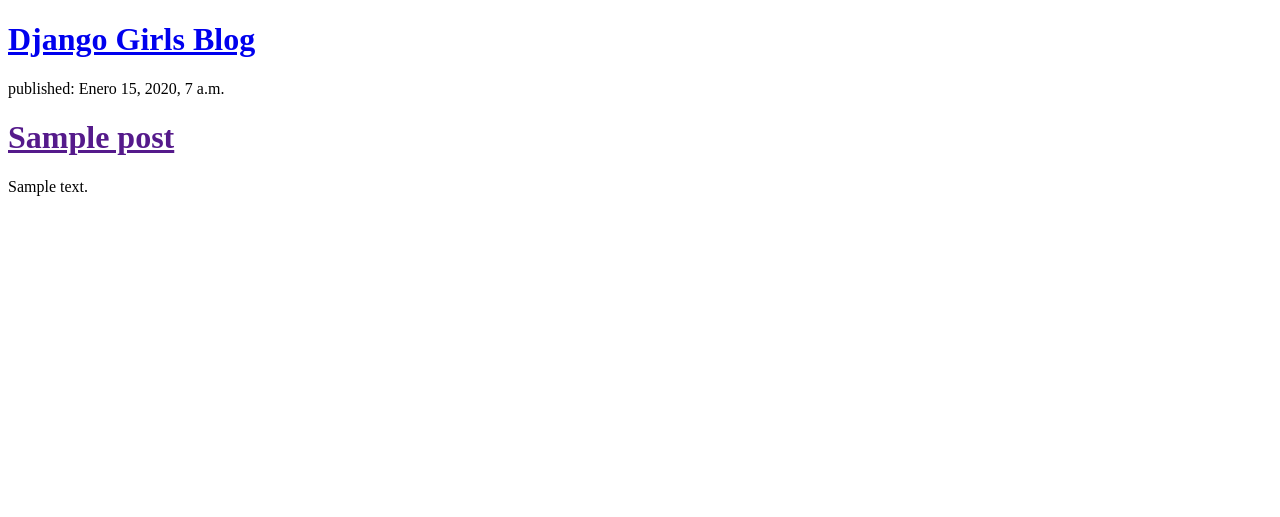
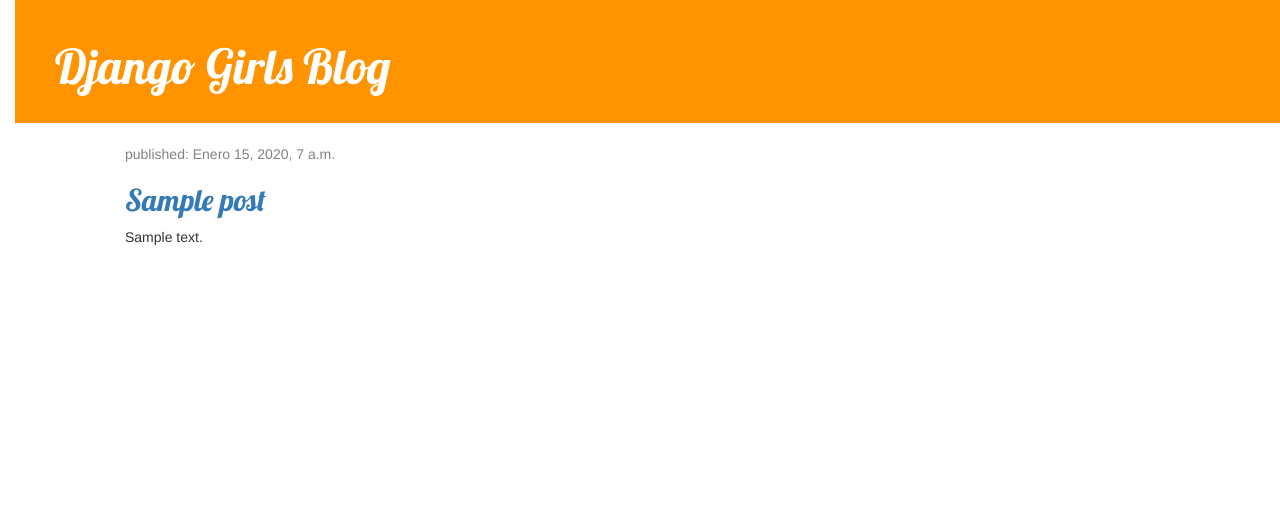
Before and after one commit to lurumbo/my-first-blog, a Django app: template blog/templates/blog/post_list.html in a window 1280 px wide. Shown: the top 517 px of the page. Run offline with Django 3.2, Linux system fonts and the light colour scheme; the template is opened without the code that fills it: values that come from a table or form of the project are taken from there, others are empty; tables that the repository leaves empty hold one stand-in row (values such as "Sample post"); some libraries are stand-ins or nearby versions.

Commit message:
Added view and template for detailed blog post as well as CSS for the site.

```diff
--- /dev/null
+++ b/blog/static/css/blog.css
@@ -0,0 +1,56 @@
+body {
+    padding-left: 15px;
+}
+
+h1 a {
+    color: #FCA205;
+    font-family: 'Lobster';
+}
+
+.page-header {
+    background-color: #ff9400;
+    margin-top: 0;
+    padding: 20px 20px 20px 40px;
+}
+
+.page-header h1, .page-header h1 a, .page-header h1 a:visited, .page-header h1 a:active {
+    color: #ffffff;
+    font-size: 36pt;
+    text-decoration: none;
+}
+
+
+.content {
+    margin-left: 40px;
+}
+
+h1, h2, h3, h4 {
+    font-family: 'Lobster', cursive;
+}
+
+.date {
+    color: #828282;
+}
+
+.save {
+    float: right;
+}
+
+.post-form textarea, .post-form input {
+    width: 100%;
+}
+
+.top-menu, .top-menu:hover, .top-menu:visited {
+    color: #ffffff;
+    float: right;
+    font-size: 26pt;
+    margin-right: 20px;
+}
+
+.post {
+    margin-bottom: 70px;
+}
+
+.post h1 a, .post h1 a:visited {
+    color: #000000;
+}
--- /dev/null
+++ b/blog/templates/blog/base.html
@@ -0,0 +1,25 @@
+{% load staticfiles %}
+<!DOCTYPE html>
+<html lang="en">
+<head>
+	<meta charset="UTF-8">
+	<link rel="stylesheet" href="//maxcdn.bootstrapcdn.com/bootstrap/3.2.0/css/bootstrap.min.css">
+	<link rel="stylesheet" href="//maxcdn.bootstrapcdn.com/bootstrap/3.2.0/css/bootstrap-theme.min.css">
+	<link href="//fonts.googleapis.com/css?family=Lobster&subset=latin,latin-ext" rel="stylesheet" type="text/css">
+	<link rel="stylesheet" href="{% static 'css/blog.css' %}">
+	<title>My first blog</title>
+</head>
+<body>
+    <div class="page-header">
+        <h1><a href="/">Django Girls Blog</a></h1>
+    </div>
+    <div class="content container">
+        <div class="row">
+            <div class="col-md-8">
+            {% block content %}
+            {% endblock %}
+            </div>
+        </div>
+    </div>
+</body>
+</html>
--- a/blog/templates/blog/post_list.html
+++ b/blog/templates/blog/post_list.html
@@ -1,22 +1,18 @@
-<!DOCTYPE html>
-<html lang="en">
-<head>
-	<meta charset="UTF-8">
-	<title>My first blog</title>
-</head>
-<body>
-
-	<div>
-        <h1><a href="/">Django Girls Blog</a></h1>
-    </div>
-
+{% extends 'blog/base.html' %}
+{% block content %}
 	{% for post in posts %}
-	    <div>
-	        <p>published: {{ post.published_date }}</p>
-	        <h1><a href="">{{ post.title }}</a></h1>
-	        <p>{{ post.text|linebreaksbr }}</p>
-	    </div>
+	    <div class="content container">
+		    <div class="row">
+		        <div class="col-md-8">
+		                <div class="post">
+		                    <div class="date">
+		                        <p>published: {{ post.published_date }}</p>
+		                    </div>
+		                    <h2><a href="{% url 'post_detail' pk=post.pk %}">{{ post.title }}</a></h2>
+		                    <p>{{ post.text|linebreaksbr }}</p>
+		                </div>
+		        </div>
+		    </div>
+		</div>
 	{% endfor %}
-
-</body>
-</html>
+{% endblock %}
--- a/blog/urls.py
+++ b/blog/urls.py
@@ -2,5 +2,6 @@ from django.conf.urls import url
 from . import views
 
 urlpatterns = [
-    url(r'^$', views.post_list, name='post_list'),
+	url(r'^$', views.post_list, name='post_list'),
+    url(r'^post/(?P<pk>\d+)/$', views.post_detail, name='post_detail'),
 ]
--- a/blog/views.py
+++ b/blog/views.py
@@ -1,4 +1,4 @@
-from django.shortcuts import render
+from django.shortcuts import render, get_object_or_404
 from django.utils import timezone
 from .models import Post
 
@@ -7,3 +7,7 @@ from .models import Post
 def post_list(request):
 	posts = Post.objects.filter(published_date__lte=timezone.now()).order_by('published_date')
 	return render(request, 'blog/post_list.html', {'posts': posts})
+
+def post_detail(request, pk):
+	post = get_object_or_404(Post,pk=pk)
+	return render(request, 'blog/post_detail.html', {'post': post})
```
Also changed, not shown: blog/templates/blog/post_detail.html (added, +13 -0 lines).
